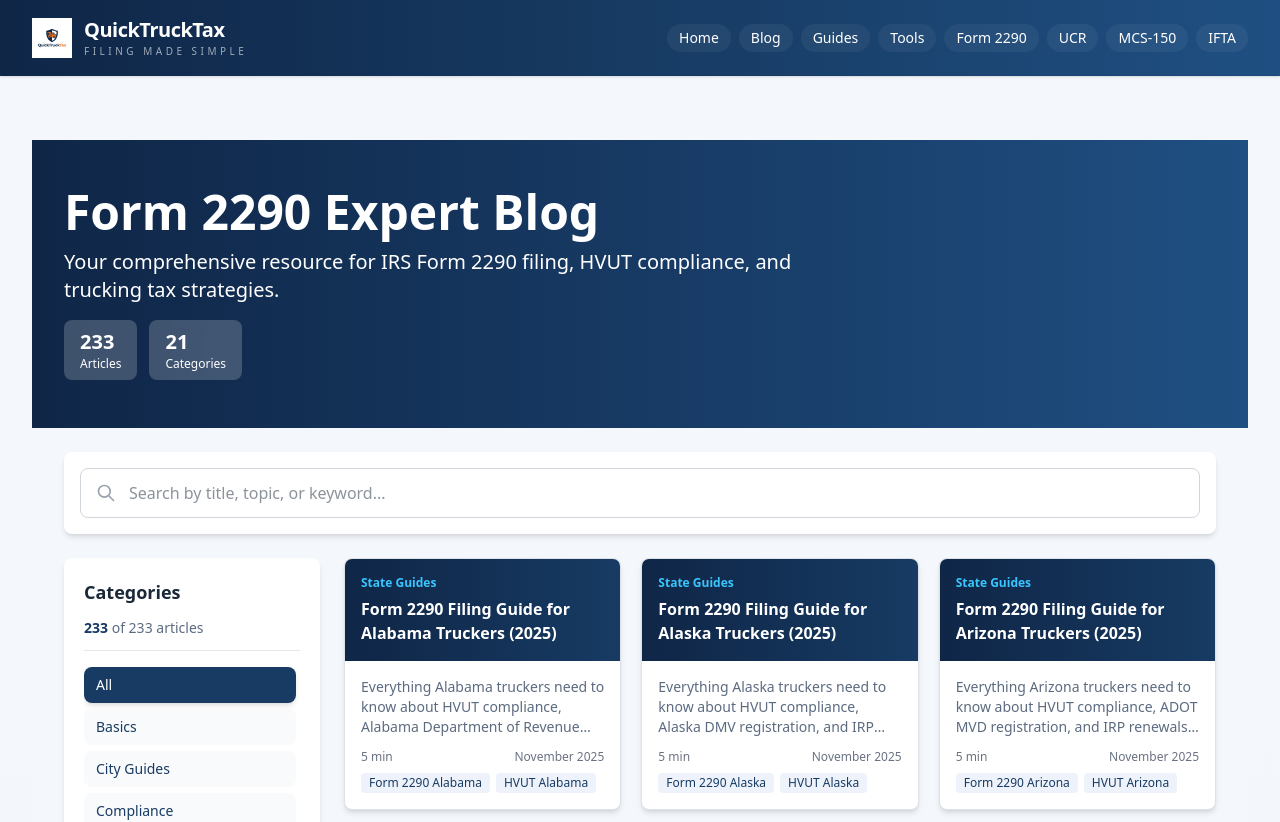
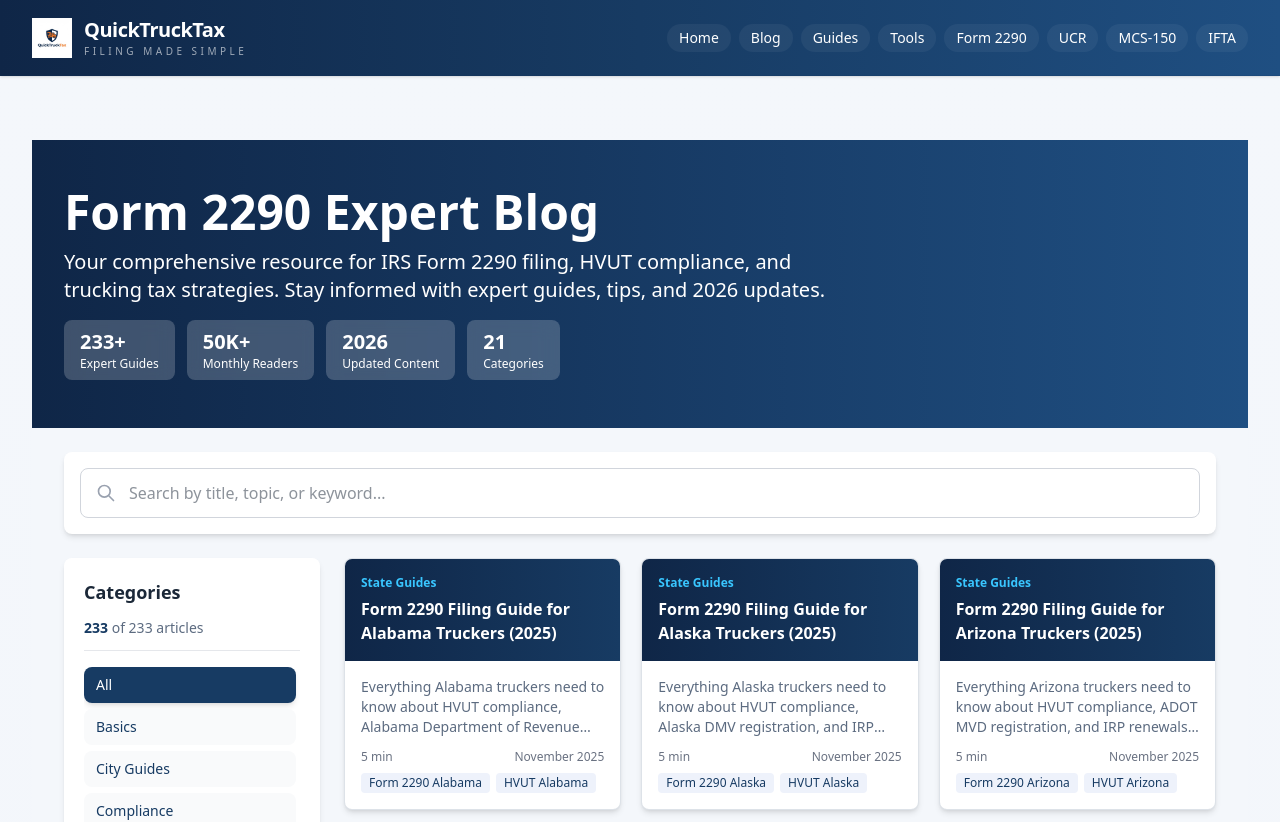
Before and after one commit to rootlocus22/trucktax-app, a Next.js app: page /blog in a window 1280 px wide. Shown: the top 822 px of the page. Built offline with nearby package versions, Linux system fonts and the light colour scheme.

Commit message:
BLOG-PAGE-CHANGES

```diff
--- a/app/blog/page.js
+++ b/app/blog/page.js
@@ -37,11 +37,20 @@ export default function BlogPage() {
           <h1 className="text-4xl md:text-5xl font-bold mb-3">Form 2290 Expert Blog</h1>
           <p className="text-lg md:text-xl mb-4 max-w-3xl">
             Your comprehensive resource for IRS Form 2290 filing, HVUT compliance, and trucking tax strategies.
+            Stay informed with expert guides, tips, and 2026 updates.
           </p>
           <div className="flex flex-wrap gap-3">
             <div className="bg-white/20 backdrop-blur-sm px-4 py-2 rounded-lg">
-              <div className="text-xl font-bold">{blogPosts.length}</div>
-              <div className="text-xs">Articles</div>
+              <div className="text-xl font-bold">{blogPosts.length}+</div>
+              <div className="text-xs">Expert Guides</div>
+            </div>
+            <div className="bg-white/20 backdrop-blur-sm px-4 py-2 rounded-lg">
+              <div className="text-xl font-bold">50K+</div>
+              <div className="text-xs">Monthly Readers</div>
+            </div>
+            <div className="bg-white/20 backdrop-blur-sm px-4 py-2 rounded-lg">
+              <div className="text-xl font-bold">2026</div>
+              <div className="text-xs">Updated Content</div>
             </div>
             <div className="bg-white/20 backdrop-blur-sm px-4 py-2 rounded-lg">
               <div className="text-xl font-bold">{categories.length - 1}</div>
```
